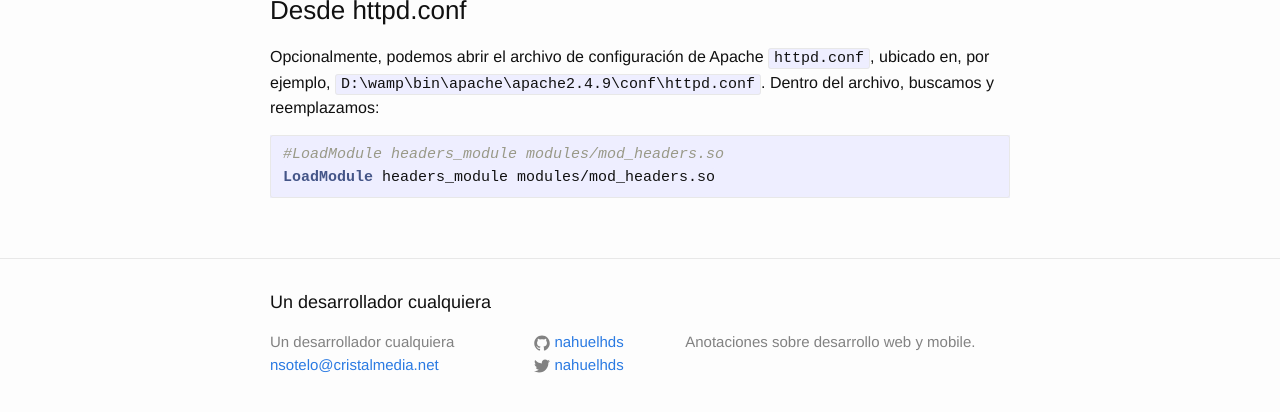
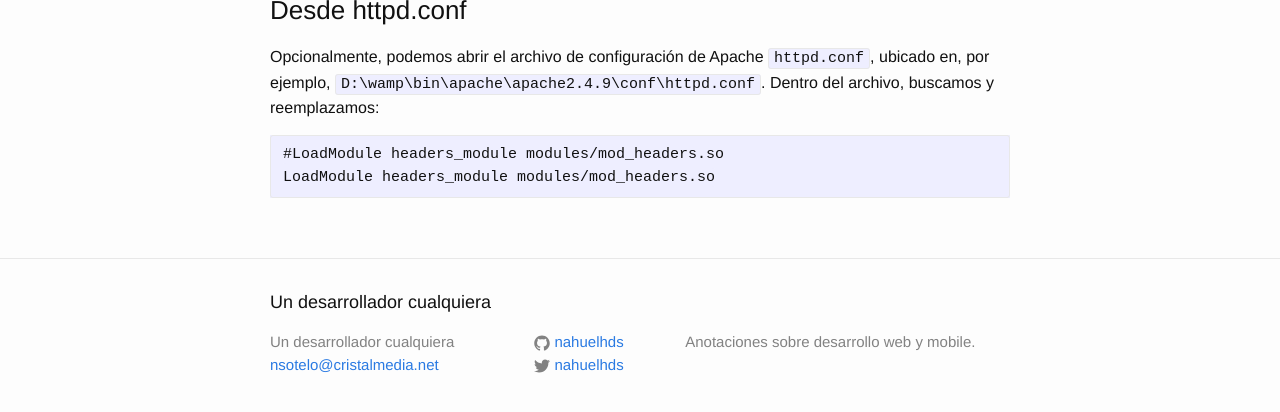
Before and after one commit to nahuelhds/nahuelhds.github.io, a Jekyll site: the page built from _posts/2016-04-20-CORS-en-Wamp.md, in a window 1280 px wide, cut to the strip 767-1203 px from the top of the page. Shown: the top 412 px of the strip. Built offline with Jekyll 4.4.1, drawn with Linux system fonts in a browser that asks for light colours.

Commit message:
sin especificar apache

````diff
--- a/_posts/2016-04-20-CORS-en-Wamp.md
+++ b/_posts/2016-04-20-CORS-en-Wamp.md
@@ -20,7 +20,7 @@ Opcionalmente, podemos abrir el archivo de configuración de Apache `httpd.conf`
 ubicado en, por ejemplo, `D:\wamp\bin\apache\apache2.4.9\conf\httpd.conf`.
 Dentro del archivo, buscamos y reemplazamos:
 
-```apache
+```
 #LoadModule headers_module modules/mod_headers.so
 LoadModule headers_module modules/mod_headers.so
 ```
````
